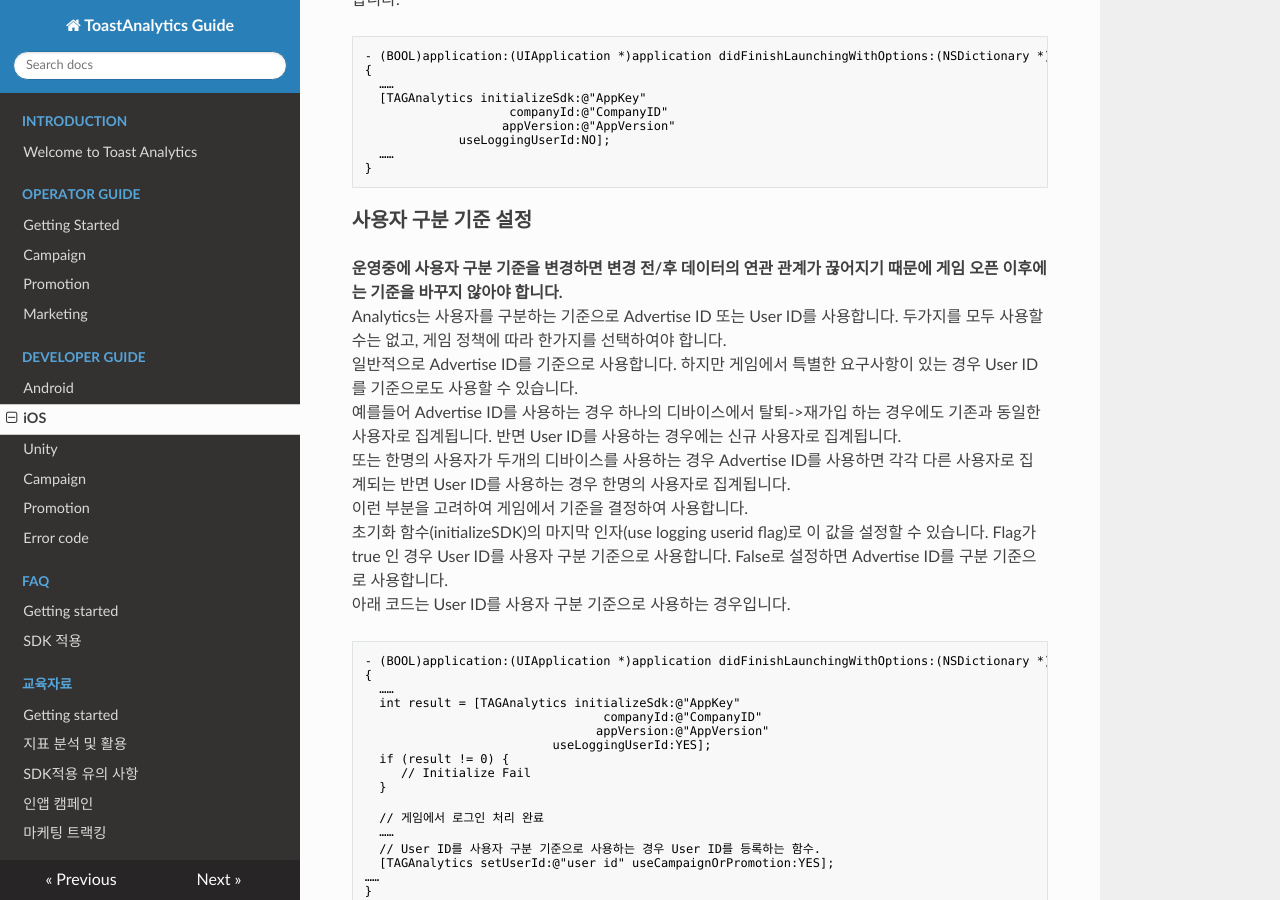
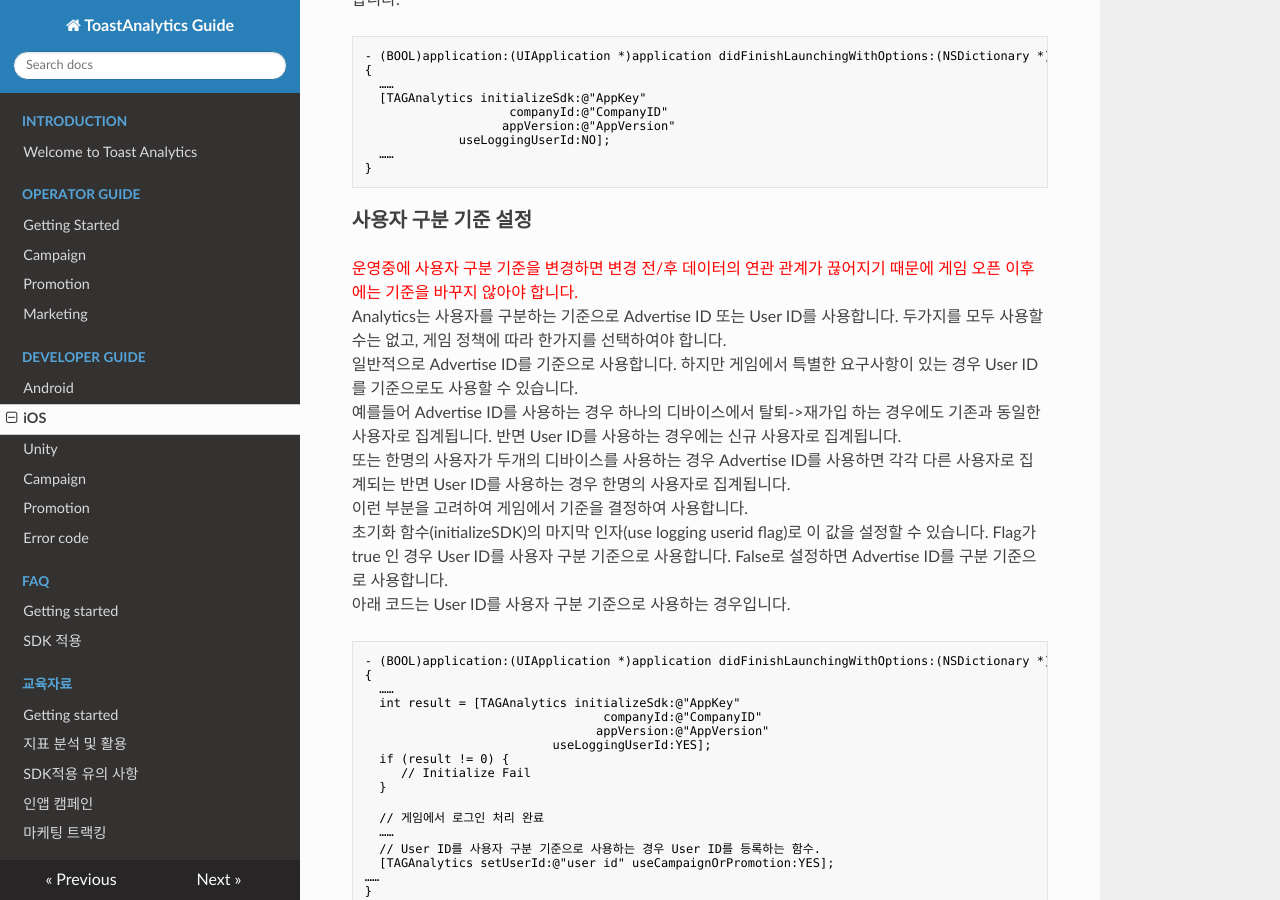
Before and after one commit to ToastAnalytics/ToastAnalytics, an MkDocs documentation site: the page built from docs/Developer/5. iOS Developer Guide.md, in a window 1280 px wide and 900 px high, scrolled down 2915 px. Built offline with MkDocs 1.6.1, drawn with Linux system fonts in a browser that asks for light colours; nearby versions of some CDN libraries; old or Windows-style settings are respelled for this version of MkDocs.

Commit message:
Update 5. iOS Developer Guide.md

````diff
--- a/docs/Developer/5. iOS Developer Guide.md
+++ b/docs/Developer/5. iOS Developer Guide.md
@@ -104,7 +104,7 @@
 ```
 
 ### 사용자 구분 기준 설정
-**운영중에 사용자 구분 기준을 변경하면 변경 전/후 데이터의 연관 관계가 끊어지기 때문에 게임 오픈 이후에는 기준을 바꾸지 않아야 합니다.**<br>
+<span style="color:red;">운영중에 사용자 구분 기준을 변경하면 변경 전/후 데이터의 연관 관계가 끊어지기 때문에 게임 오픈 이후에는 기준을 바꾸지 않아야 합니다.</span><br>
 Analytics는 사용자를 구분하는 기준으로 Advertise ID 또는 User ID를 사용합니다. 두가지를 모두 사용할 수는 없고, 게임 정책에 따라 한가지를 선택하여야 합니다.<br>
 일반적으로 Advertise ID를 기준으로 사용합니다. 하지만 게임에서 특별한 요구사항이 있는 경우 User ID를 기준으로도 사용할 수 있습니다.<br>
 예를들어 Advertise ID를 사용하는 경우 하나의 디바이스에서 탈퇴->재가입 하는 경우에도 기존과 동일한 사용자로 집계됩니다. 반면 User ID를 사용하는 경우에는 신규 사용자로 집계됩니다.<br>
````
